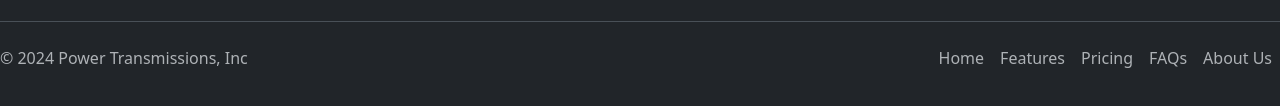
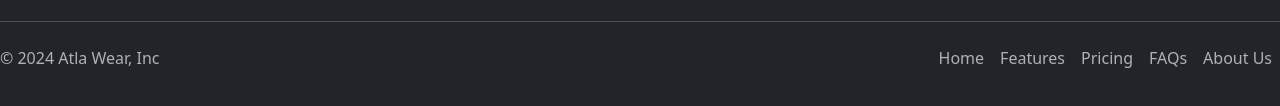
Before and after one commit to Camillaecalle/AltaWebsite, a plain HTML site: page index.html in a window 1280 px wide. Shown: the part 1927-2033 px from the top of the page. Drawn offline with nearby package versions, Linux system fonts and the light colour scheme.

Commit message:
Update index.html

```diff
--- a/index.html
+++ b/index.html
@@ -140,7 +140,7 @@
   </div>
 
   <footer class="d-flex flex-wrap justify-content-between align-items-center py-3 my-4 border-top">
-    <p class="col-md-4 mb-0 text-body-secondary">© 2024 Power Transmissions, Inc</p>
+    <p class="col-md-4 mb-0 text-body-secondary">© 2024 Atla Wear, Inc</p>
 
     <a href="/" class="col-md-4 d-flex align-items-center justify-content-center mb-3 mb-md-0 me-md-auto link-body-emphasis text-decoration-none">
       <svg class="bi me-2" width="40" height="32"><use xlink:href="#bootstrap"></use></svg>
```
